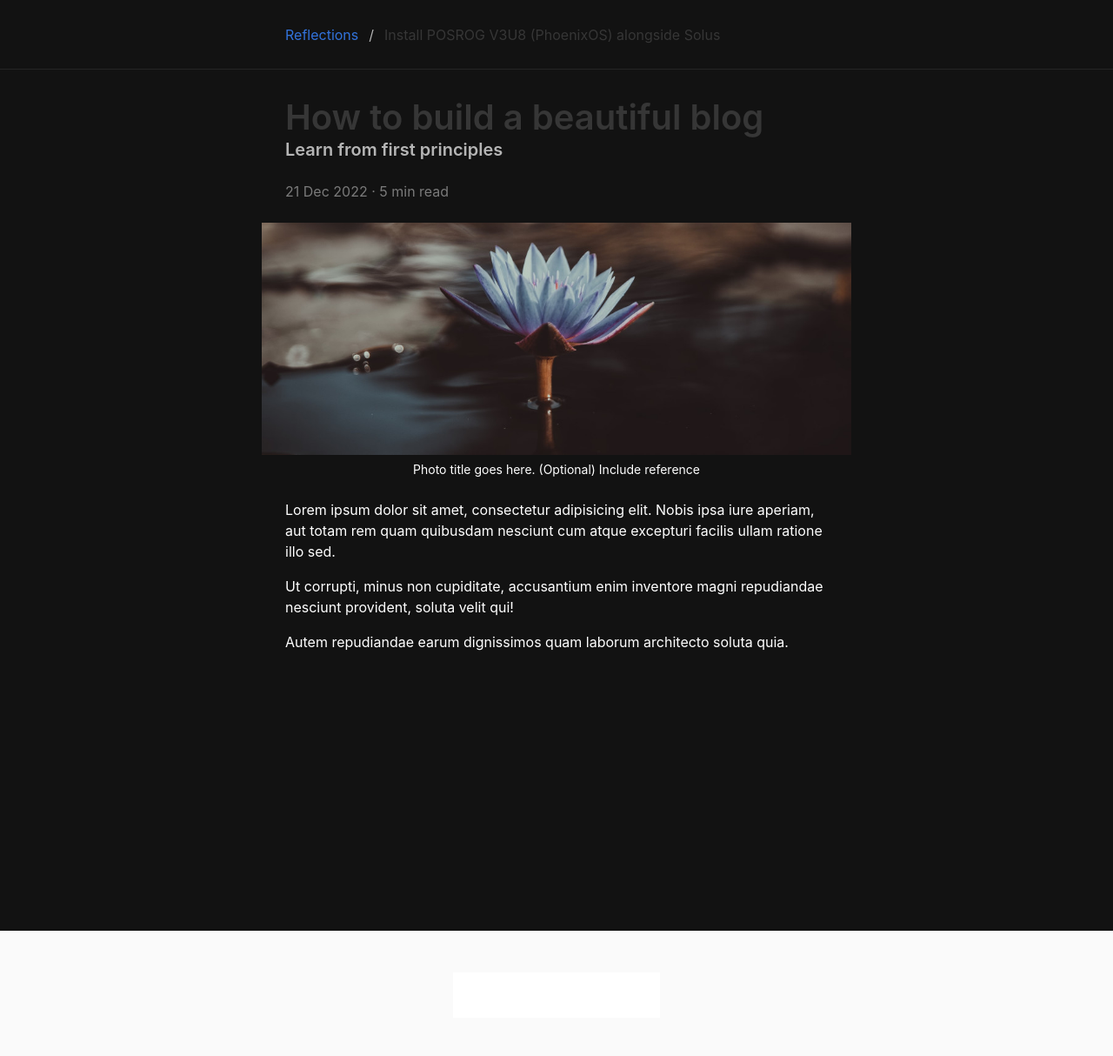
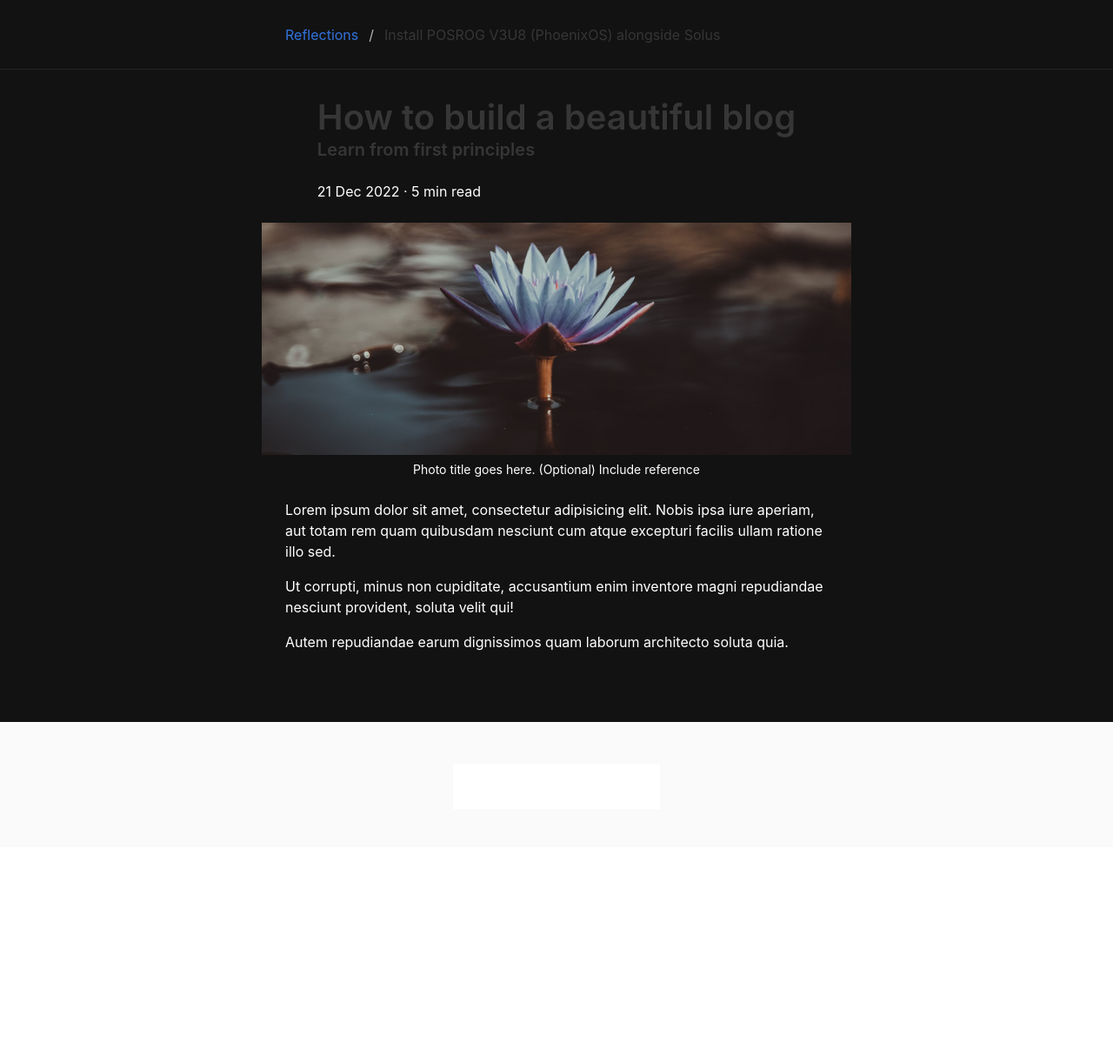
Before and after one commit to f-atisai/f-atisai.github.io, a Jekyll site: the page built from _posts/2022-12-21-posrog-install.md, in a window 1280 px wide. Shown: the whole page at 87% size. Built offline with Jekyll 4.4.1, drawn with Linux system fonts in a browser that asks for light colours; after the commit the page ends 974 px from its top, so only the background shows below that.

Commit message:
refactor: make it better

```diff
--- a/_layouts/post.html
+++ b/_layouts/post.html
@@ -54,28 +54,21 @@
     <!-- /Breadcrumb -->
 
     <!-- section -->
-    <section
-      class="section is-large is-paddingless-horizontal"
-      style="padding-top: 0"
-    >
+    <section class="section is-paddingless-horizontal" style="padding-top: 0">
       <div class="container grid">
-        <article class="media center">
-          <div class="media-content">
+        <article class="center">
           <div class="content">
             <h1 class="title is-size-2">How to build a beautiful blog</h1>
-              <h2 class="subtitle is-size-5 has-text-grey-light">
-                Learn from first principles
-              </h2>
+            <h2 class="subtitle is-size-5">Learn from first principles</h2>
 
             <p>
-                <span class="has-text-grey">
+              <span>
                 <time datetime="{{ page.date | date_to_string }}">
                   {{ page.date | date_to_string }}
                 </time>
                 &#183; {{ page.length }} min read
               </span>
             </p>
-            </div>
           </div>
         </article>
 
```
Also changed, not shown: 1 other file. Lines whose indentation alone changed are shown as unchanged.
